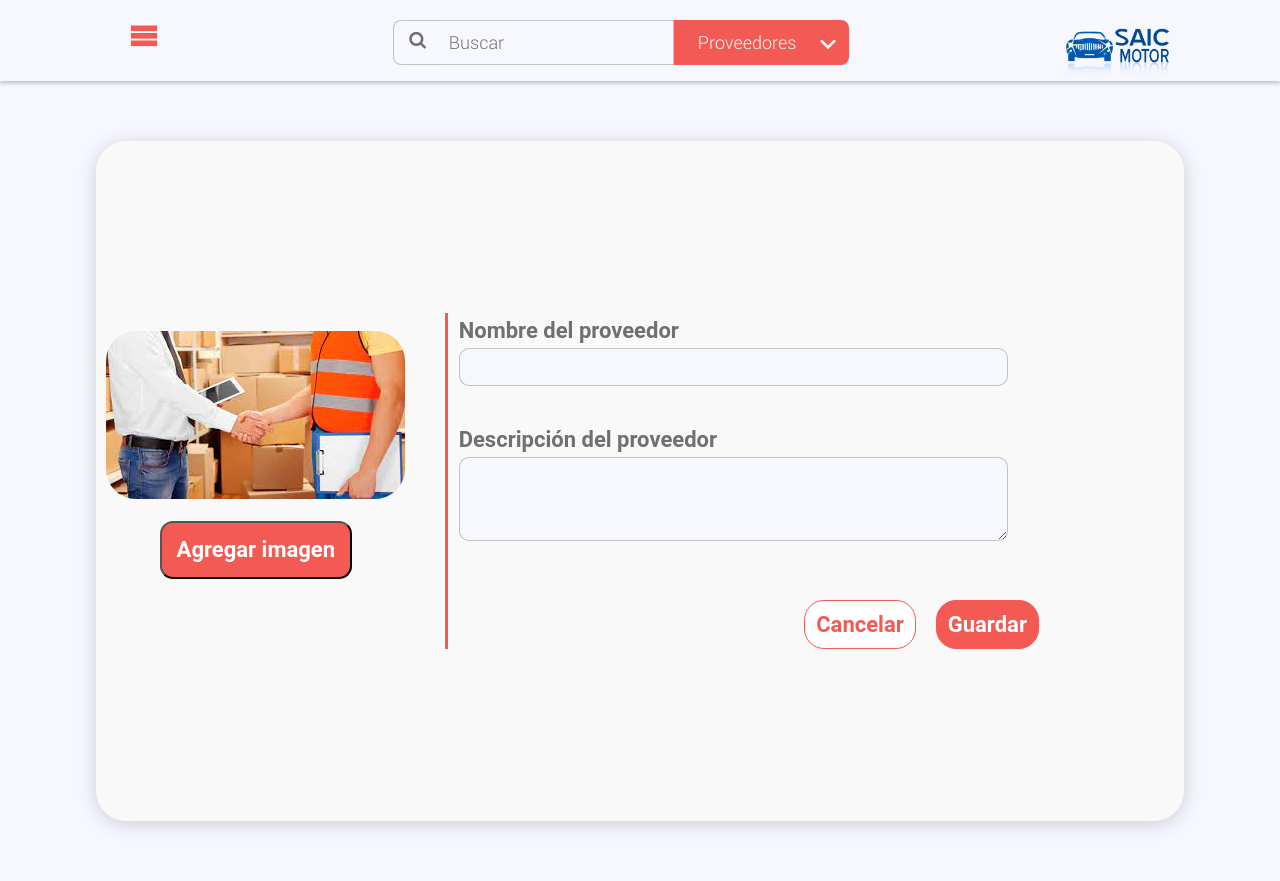
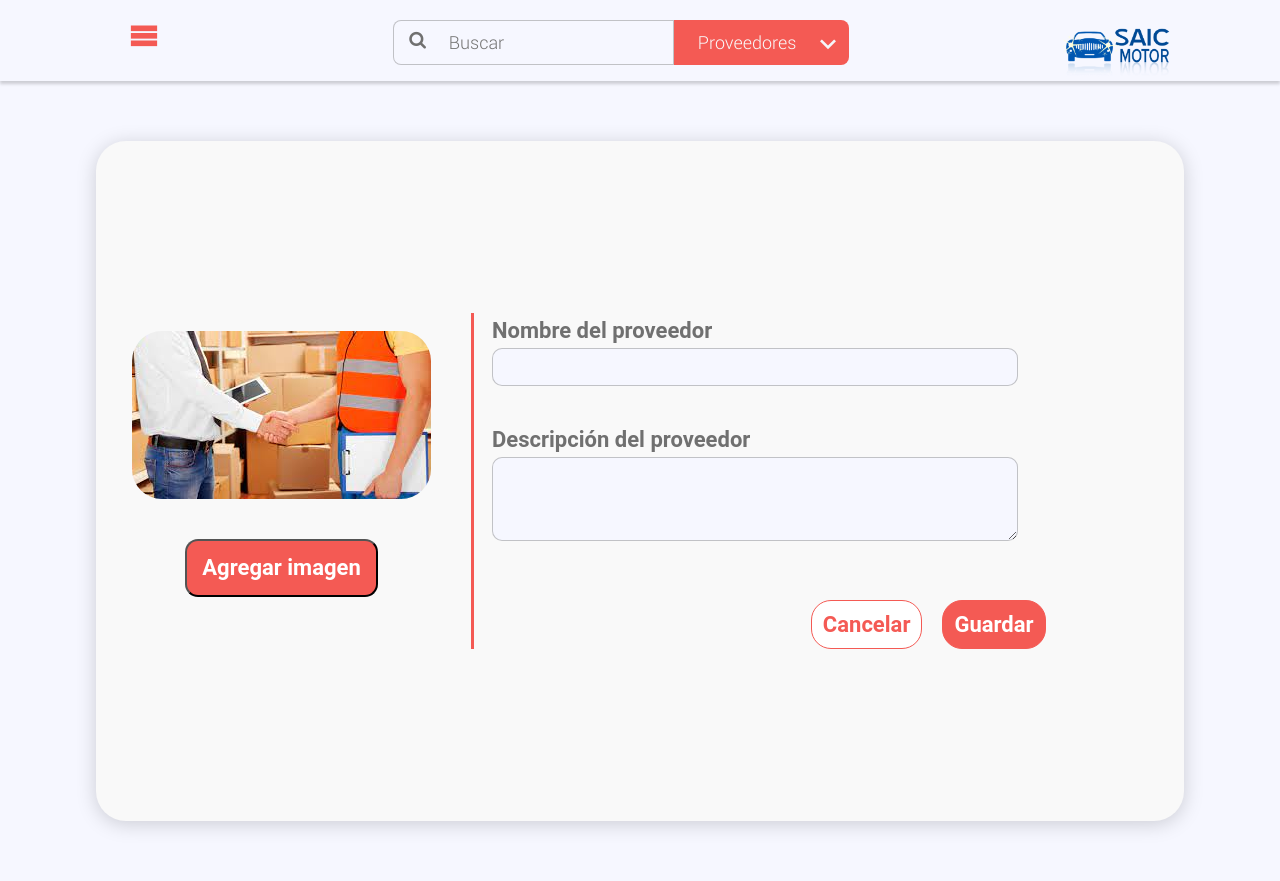
Before and after one commit to andresm142/Proyecto_Grupo17_Equipo7, a Flask app: page /EditarProveedores in a window 1280 px wide. Run offline with Flask 2, Linux system fonts and the light colour scheme; some web fonts are replaced.

Commit message:
vista proveedores

```diff
--- a/static/css/EditarProveedores.css
+++ b/static/css/EditarProveedores.css
@@ -22,6 +22,7 @@ body{
     padding-right:40px;
     justify-content: center;
     padding-top: 1em;
+    margin-left:2em;
 }
 .img img{
     border-radius:30px;
@@ -29,7 +30,7 @@ body{
 .add_button{
     display: flex;
     justify-content: center;
-    margin-top: 1em;
+    margin-top: 2em;
 }
 .add_button button{
     padding: 0 15px;
@@ -38,6 +39,9 @@ body{
     font: var(--fuente-sub-titulo);
     color: white;
     background-color: var(--color-usuario);
+}
+.inputs_side{
+    margin-left: 1em;
 }
 .inputs_side .formulario input, .inputs_side .formulario textarea{
     border-radius: var(--radio-input);
```
